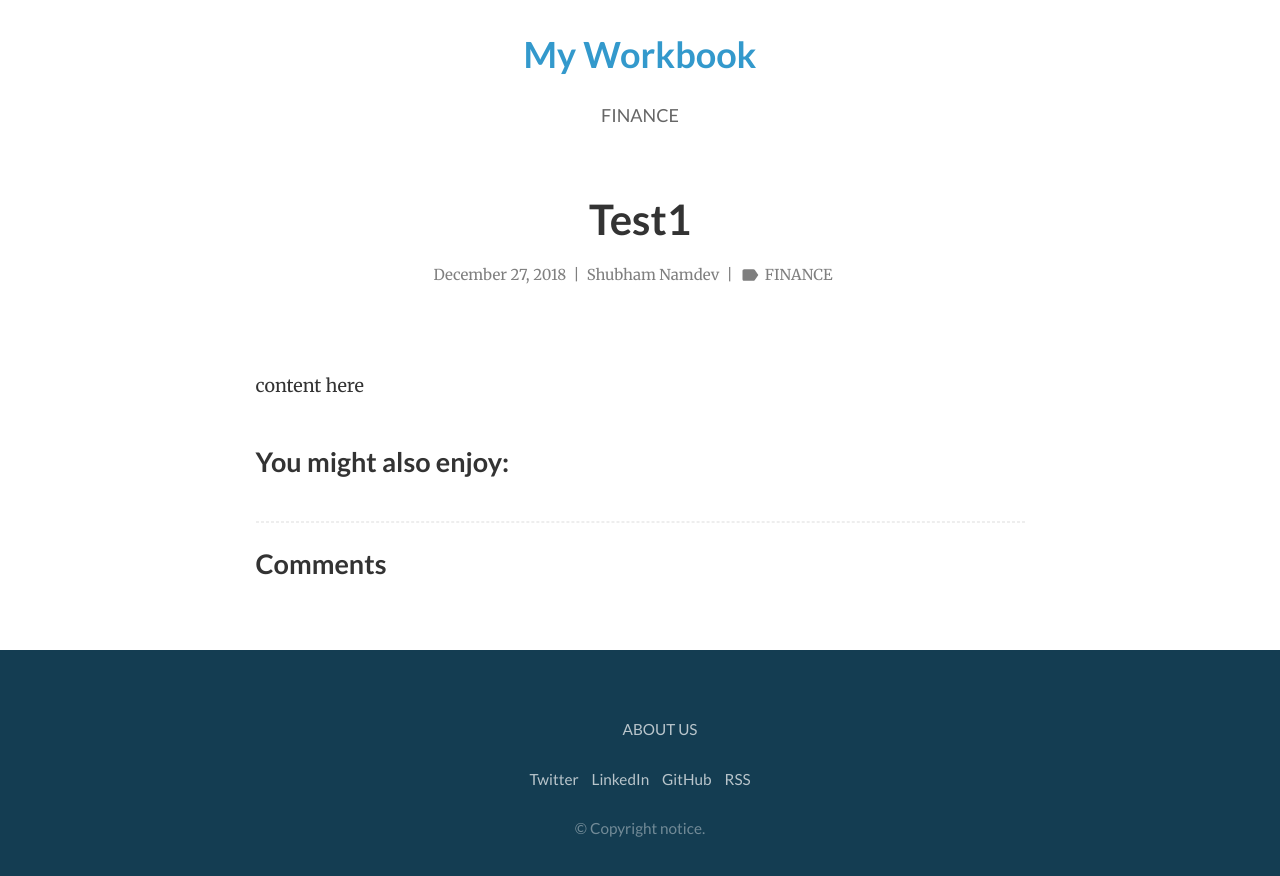
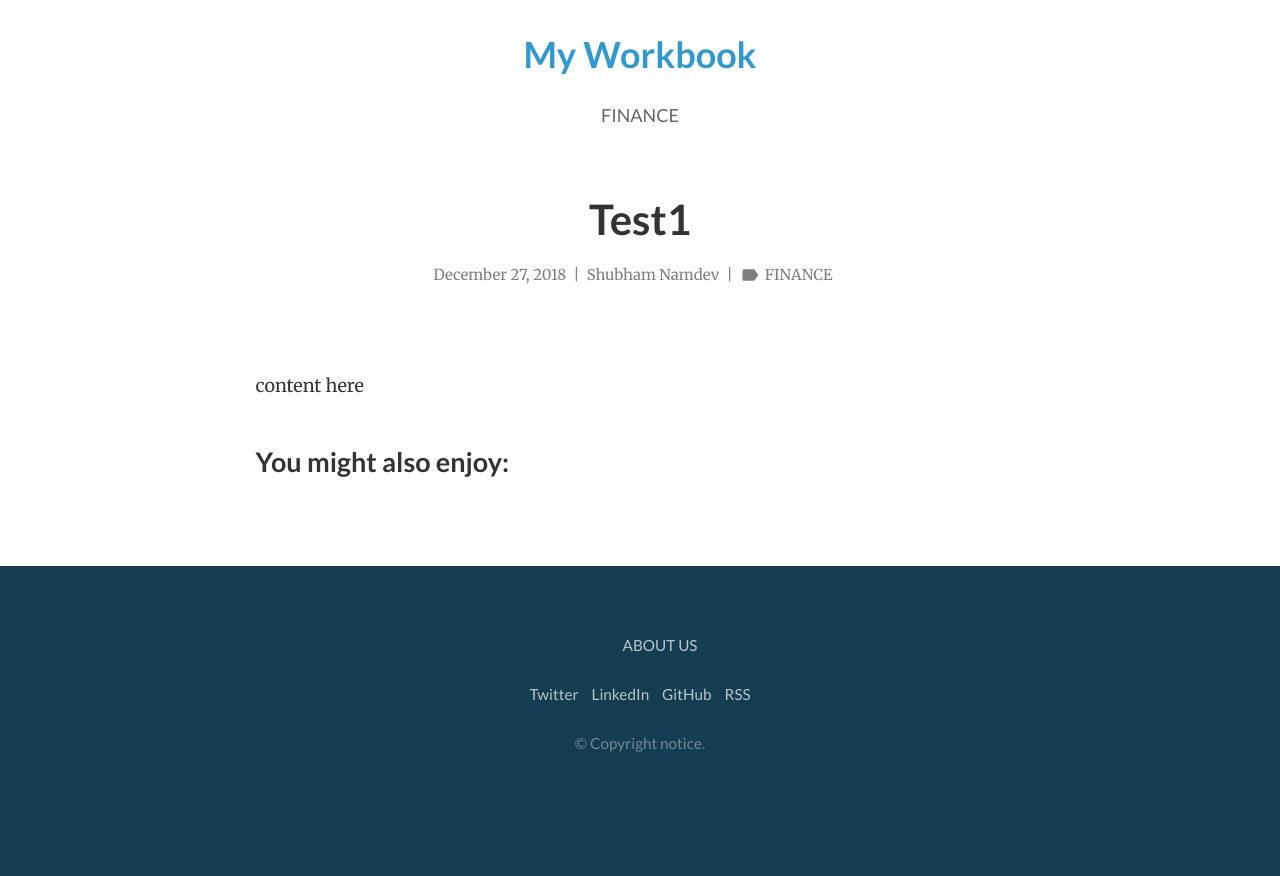
Before and after one commit to shubhamnamdev/github-site, a Jekyll site: the page built from _posts/2018-12-27-growth-stocks.md, in a window 1280 px wide. Shown: the top 876 px of the page. Built offline with Jekyll 4.4.1, drawn with Linux system fonts in a browser that asks for light colours.

Commit message:
Update post.html

```diff
--- a/_layouts/post.html
+++ b/_layouts/post.html
@@ -38,9 +38,6 @@ layout : default
 					{% endfor %}
 				</ul>
 			</div>
-			<hr class="light-hr">
-			<h2>Comments</h2>
-			<script></script>
 		</div>
 	</article>
 	</div>
```
